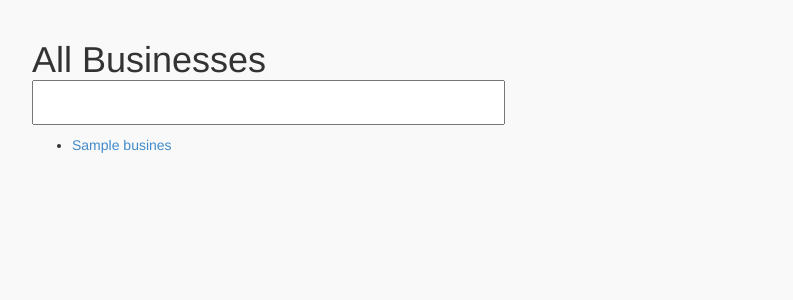
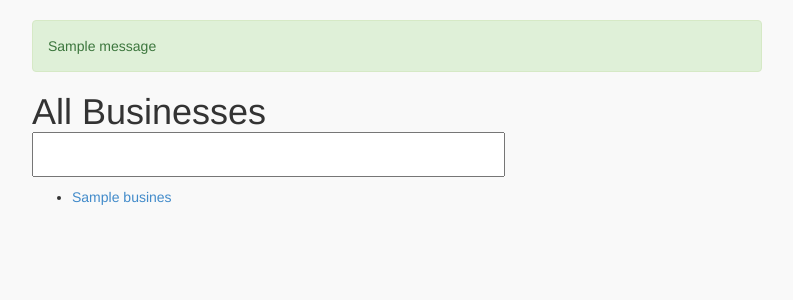
Before and after one commit to dtraleigh/dt_eats, a Django app: template templates/main.html in a window 1280 px wide. Shown: the top 300 px of the page, without its empty margins (243-1036 px from the left). Run offline with Django 3.2, Linux system fonts and the light colour scheme; the template is opened without the code that fills it: most values are stand-ins (such as "Sample title", 1, 10 or a date in 2020); one stand-in notice (Sample message) is shown; some libraries are stand-ins or nearby versions.

Commit message:
Add success message after a business has been updated.

```diff
--- a/eats/views.py
+++ b/eats/views.py
@@ -1,6 +1,7 @@
 from django.shortcuts import render
 from django.http import HttpResponseRedirect
 from django.contrib.auth import authenticate, login
+from django.contrib import messages
 from eats.models import Business, District
 from eats.forms import edit_business_form
 
@@ -84,6 +85,9 @@ def edit_business(request, biz_id):
 
         if form.is_valid():
             form.save()
+            messages.success(request, 'Business details updated.')
+
+            return HttpResponseRedirect('/manage/main/')
 
     form = edit_business_form(initial=
         {'name': business_to_edit.name,
--- a/templates/main.html
+++ b/templates/main.html
@@ -10,6 +10,13 @@ Quick action menu on a result
 -->
 <div class="container">
   <div class="row">
+    {% if messages %}
+    <div class="alert alert-success" role="alert">
+          {% for message in messages %}
+          <p{% if message.tags %} class="{{ message.tags }}"{% endif %}>{{ message }}</p>
+          {% endfor %}
+    </div>
+    {% endif %}
     <h1 id="header">All Businesses</h1>
 
     <ul id="list">
```
